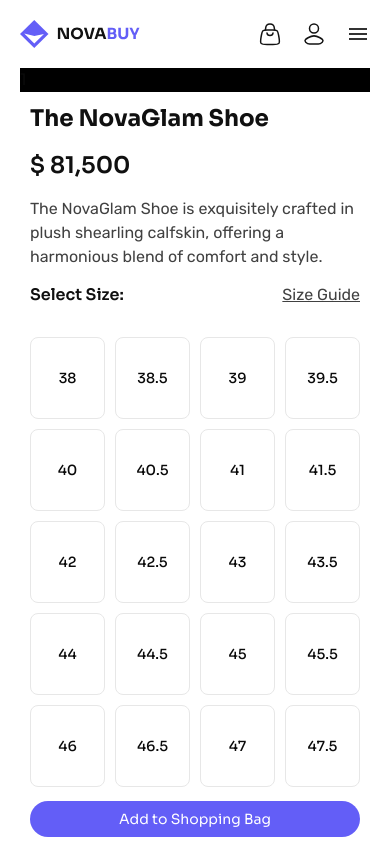
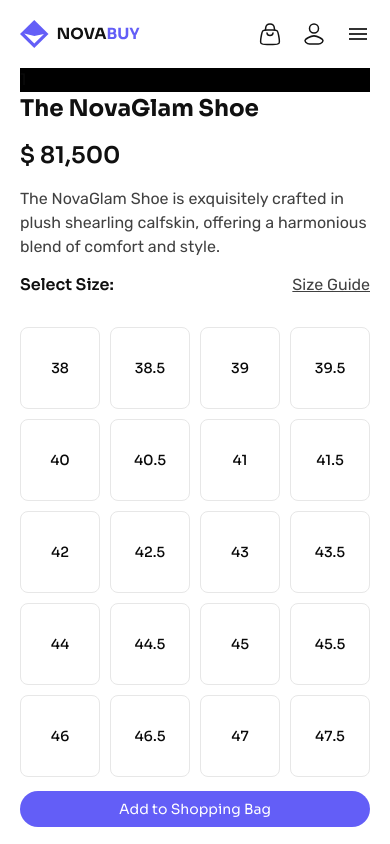
Before and after one commit to HenryAgu/Novabuy, a Next.js app: page /products/01d5cabc-e0c5-42da-853d-7f167b16db36 in a window 390 px wide. Shown: the top 844 px of the page. Built offline with nearby package versions, Linux system fonts and the light colour scheme.

Commit message:
style: padding removed for mobile

```diff
--- a/src/app/products/[id]/page.tsx
+++ b/src/app/products/[id]/page.tsx
@@ -37,7 +37,7 @@
   return (
     <main className="min-h-screen flex lg:flex-row flex-col gap-x-15 pr-5 pl-5 lg:pl-0 lg:pr-24 pb-14 lg:pb-28">
       <div className="basis-[50%] bg-black">1</div>
-      <div className="basis-[50%] p-2.5 flex flex-col gap-y-3.5 lg:gap-y-7">
+      <div className="basis-[50%] lg:p-2.5 flex flex-col gap-y-3.5 lg:gap-y-7">
         <div className="flex flex-col gap-y-3">
           <p className="text-[23px] font-bold text-neutral-600 leading-[150%]">
             The NovaGlam Shoe
```
